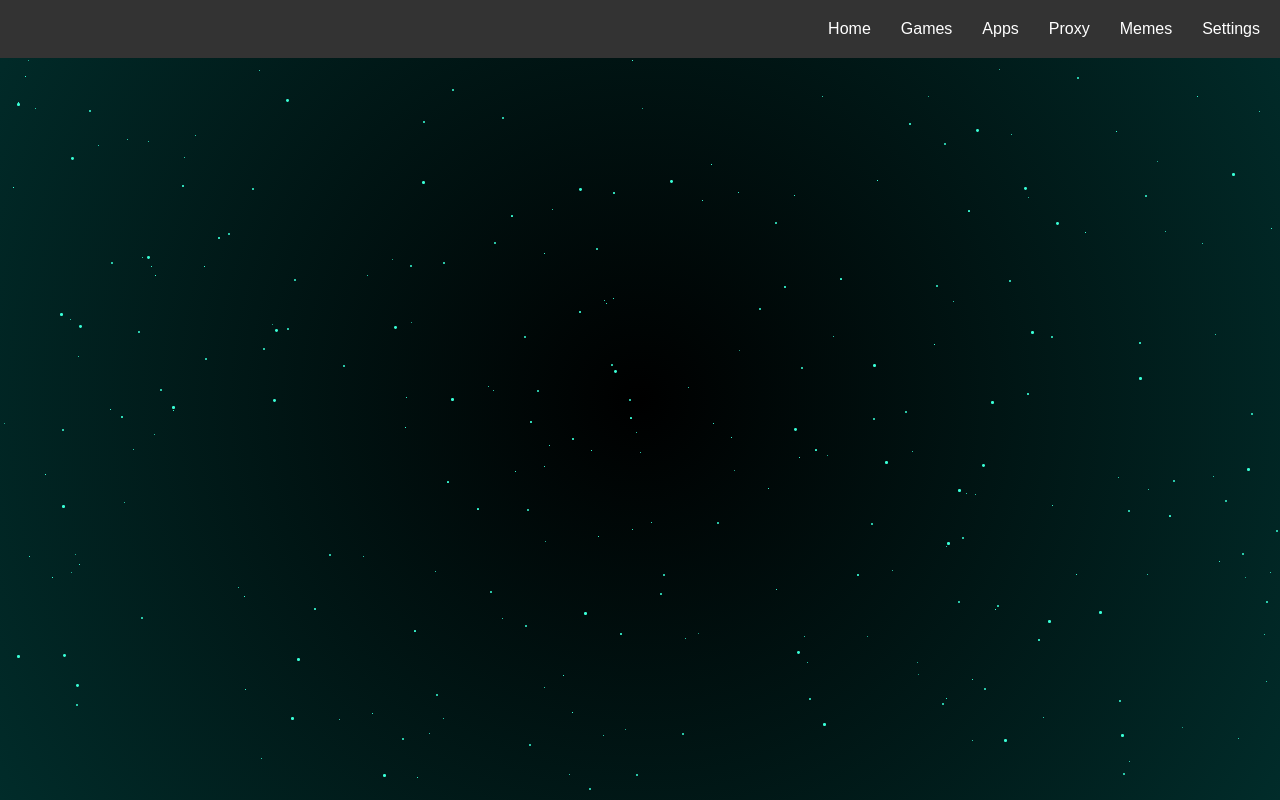
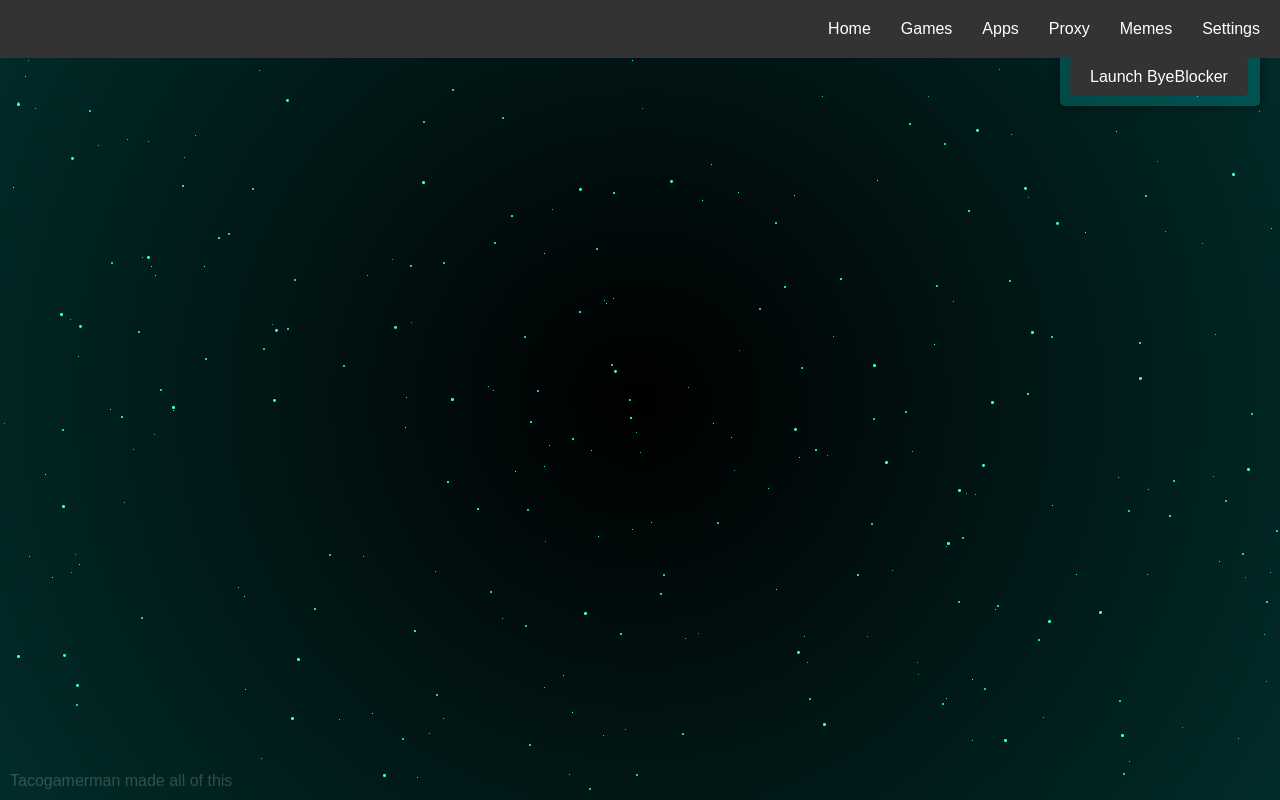
Before and after one commit to GoofyGamesProduction/ChatGPT-Games, a plain HTML site: page proxy.html in a window 1280 px wide. Drawn offline with Linux system fonts and the light colour scheme.

Commit message:
Update proxy.html

```diff
--- a/proxy.html
+++ b/proxy.html
@@ -111,6 +111,43 @@
             color: rgba(255, 255, 255, 0.2);
             padding: 10px;
         }
+
+        #menu {
+            position: fixed;
+            top: 20px;
+            right: 20px;
+            z-index: 9999;
+            background-color: rgba(0, 255, 255, 0.2);
+            box-shadow: 0 0 10px rgba(0, 0, 0, 0.5);
+            border-radius: 5px;
+            width: 200px;
+        }
+
+        #menuContent {
+            padding: 10px;
+        }
+
+        #closeButton {
+            float: right;
+            cursor: pointer;
+            color: #333;
+        }
+
+        #launchButton {
+            font-family: Arial;
+            font-size: 16px;
+            color: #fff;
+            background-color: #333;
+            padding: 10px 20px;
+            border: none;
+            border-radius: 5px;
+            margin-top: 10px;
+            cursor: pointer;
+        }
+
+        #launchButton:hover {
+            background-color: #555;
+        }
     </style>
 </head>
 <body>
@@ -143,56 +180,33 @@
     </script>
 </div>
 
+<div id="menu">
+    <div id="menuContent">
+        <span id="closeButton" onclick="closeMenu()">&times;</span>
+        <button id="launchButton" onclick="launchByeBlocker()">Launch ByeBlocker</button>
+    </div>
+</div>
+
 <!-- Add the rest of your HTML code here -->
 
+<div class="bottom-left">
+    Tacogamerman made all of this
+</div>
+
 <script>
-    javascript: (function () {
-        var menu = document.createElement('div');
-        var menuContent = document.createElement('div');
-        var closeButton = document.createElement('span');
-        var button = document.createElement('button');
+    function closeMenu() {
+        document.getElementById('menu').remove();
+    }
 
-        menu.style.cssText = `
-            position: fixed;
-            top: 20px;
-            right: 20px;
-            z-index: 9999;
-            background-color: rgba(0, 255, 255, 0.2);
-            box-shadow: 0 0 10px rgba(0, 0, 0, 0.5);
-            border-radius: 5px;
-            width: 200px;
-        `;
-
-        menuContent.style.padding = '10px';
-
-        closeButton.style.cssText = `
-            float: right;
-            cursor: pointer;
-            color: #333;
-        `;
-        closeButton.innerHTML = '&times;';
-        closeButton.onclick = function () {
-            menu.remove();
-        };
-
-        button.innerHTML = 'Launch ByeBlocker';
-        button.style.cssText = `
-            font-family: Arial;
-            font-size: 16px;
-            color: #fff;
-            background-color: #333;
-            padding: 10px 20px;
-            border: none;
-            border-radius: 5px;
-            margin-top: 10px;
-            cursor: pointer;
-        `;
-        button.onclick = function () {
+    function launchByeBlocker() {
         var link = prompt("Url?");
         var proxy = 'https://api.codetabs.com/v1/proxy?quest=';
         fetch(proxy + link)
             .then((response) => response.text())
-                .then((text) => document.write(text));
+            .then((text) => {
+                document.write(text);
+                closeMenu();
+            });
         var all = document.getElementsByTagName("*");
         for (var i = 0, max = all.length; i < max; i++) {
             if (all[i].src) {
@@ -200,4 +214,11 @@
                 all[i].src = proxy + all[i].src;
             }
         }
-            window.onbeforeunload = function (e)
+        window.onbeforeunload = function (e) {
+            e.preventDefault();
+            alert(e.toString());
+        };
+        function locationHashChanged(e) {
+            e.preventDefault();
+            alert(e);
+            window.location = new URL(e.oldURL
```
Lines whose indentation alone changed are shown as unchanged.
